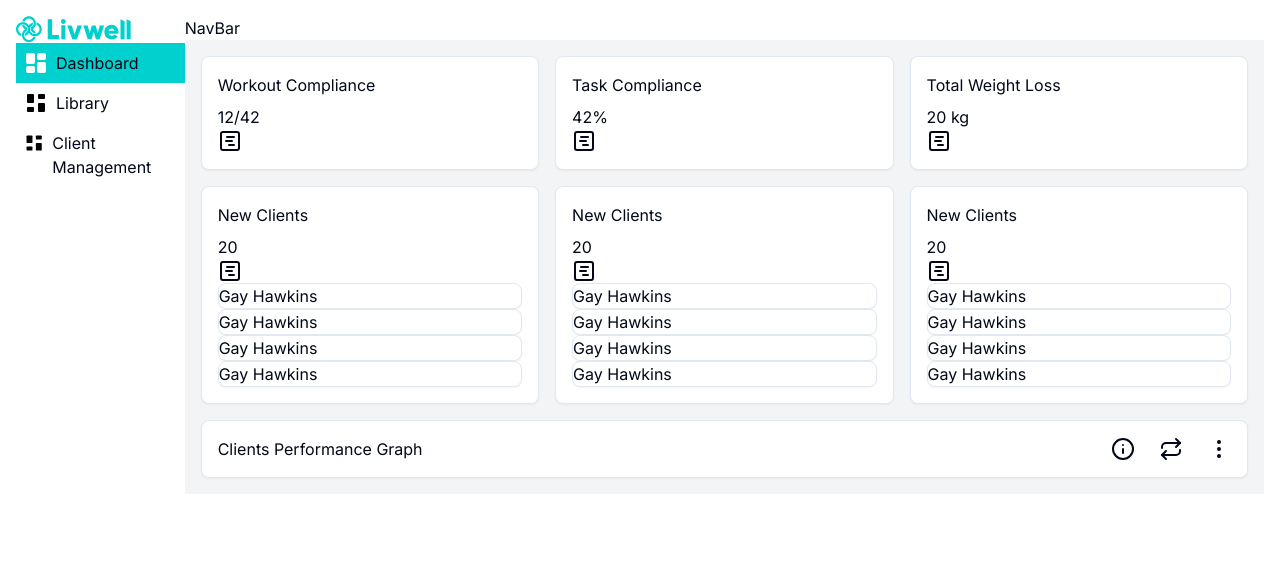
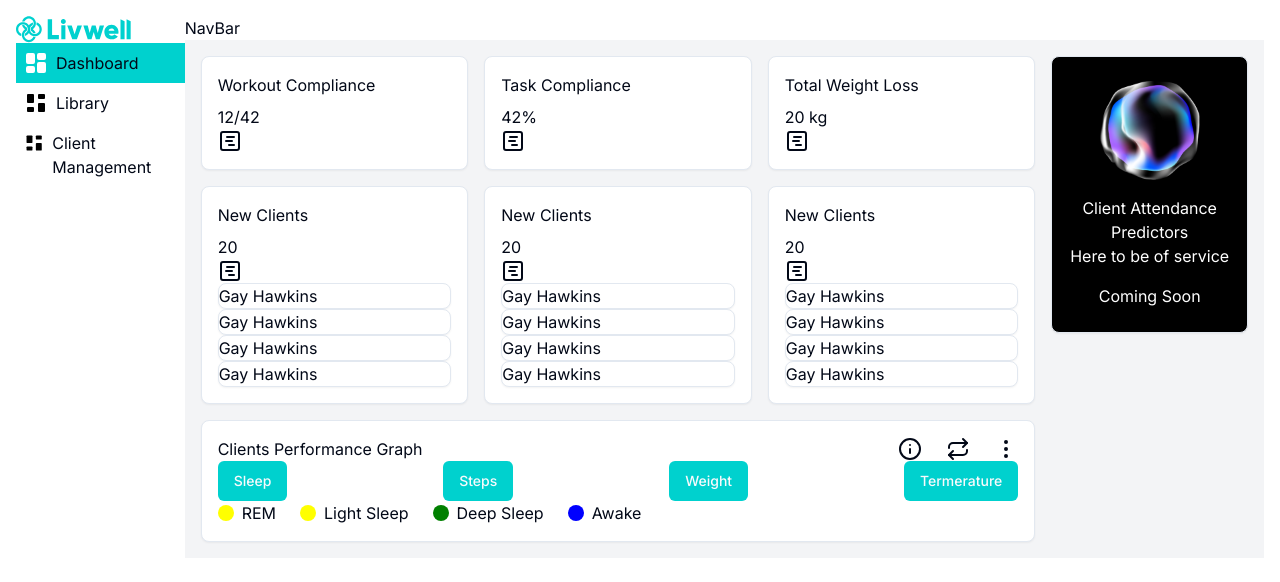
Before and after one commit to MichaelBoyo/lw-task, a Next.js app: page / in a window 1280 px wide. Shown: the top 582 px of the page. Built offline with nearby package versions, Linux system fonts and the light colour scheme.

Commit message:
refactor: Add button component and update graph data layout

```diff
--- a/app/page.tsx
+++ b/app/page.tsx
@@ -2,11 +2,39 @@
 import { Card } from "@/components/ui/card";
 import { MAIN_CARDS_DATA, SECONDARY_CARDS_DATA } from "@/constants/dummy.data";
 import { GanttChartSquare } from "lucide-react";
+import Image from "next/image";
 import React from "react";
 
 const DashBoard = () => {
   return (
     <div className="space-y-4">
+      <div className="grid grid-cols-5 gap-4">
+        <div className="col-span-4 space-y-4">
+          <SectionOne />
+          <SectionTwo />
+          <GraphData />
+        </div>
+        <div>
+          <Card className="bg-black text-white flex flex-col items-center space-y-4 py-6">
+            <Image src="/Asset 3 1.png" height={300} width={100} alt="spiral" />
+
+            <div className=" text-center">
+              <p>Client Attendance Predictors</p>
+              <p>Here to be of service</p>
+            </div>
+
+            <p>Coming Soon</p>
+          </Card>
+        </div>
+      </div>
+    </div>
+  );
+};
+
+export default DashBoard;
+
+const SectionOne = () => {
+  return (
     <div className="grid grid-cols-3 gap-4">
       {MAIN_CARDS_DATA.map((val, index) => (
         <Card key={index} className="p-4">
@@ -18,6 +46,11 @@
         </Card>
       ))}
     </div>
+  );
+};
+
+const SectionTwo = () => {
+  return (
     <div className="grid grid-cols-3 gap-4">
       {SECONDARY_CARDS_DATA.map((val, index) => (
         <Card key={index} className="p-4">
@@ -36,9 +69,5 @@
         </Card>
       ))}
     </div>
-      <GraphData />
-    </div>
   );
 };
-
-export default DashBoard;
--- a/components/graph-data.tsx
+++ b/components/graph-data.tsx
@@ -1,6 +1,7 @@
 import React from "react";
 import { Card } from "./ui/card";
 import { Info, MoreVertical, Repeat } from "lucide-react";
+import { Button } from "./ui/button";
 
 export const GraphData = () => {
   return (
@@ -13,6 +14,44 @@
           <MoreVertical />
         </div>
       </div>
+
+      <div className="flex space-x-2 w-full justify-between">
+        {tabs.map((tab, i) => (
+          <Button key={i}>{tab}</Button>
+        ))}
+      </div>
+      <div className="flex space-x-6">
+        {chartsKeys.map((key, i) => (
+          <div key={i} className="flex items-center space-x-2">
+            <div
+              style={{ background: key.color }}
+              className="h-4 w-4 rounded-full"
+            />
+            <h1>{key.name}</h1>
+          </div>
+        ))}
+      </div>
     </Card>
   );
 };
+
+const tabs = ["Sleep", "Steps", "Weight", "Termerature"];
+
+const chartsKeys = [
+  {
+    name: "REM",
+    color: "yellow",
+  },
+  {
+    name: "Light Sleep",
+    color: "yellow",
+  },
+  {
+    name: "Deep Sleep",
+    color: "green",
+  },
+  {
+    name: "Awake",
+    color: "blue",
+  },
+];
--- /dev/null
+++ b/components/ui/navigation-menu.tsx
@@ -0,0 +1,128 @@
+import * as React from "react"
+import * as NavigationMenuPrimitive from "@radix-ui/react-navigation-menu"
+import { cva } from "class-variance-authority"
+import { ChevronDown } from "lucide-react"
+
+import { cn } from "@/lib/utils"
+
+const NavigationMenu = React.forwardRef<
+  React.ElementRef<typeof NavigationMenuPrimitive.Root>,
+  React.ComponentPropsWithoutRef<typeof NavigationMenuPrimitive.Root>
+>(({ className, children, ...props }, ref) => (
+  <NavigationMenuPrimitive.Root
+    ref={ref}
+    className={cn(
+      "relative z-10 flex max-w-max flex-1 items-center justify-center",
+      className
+    )}
+    {...props}
+  >
+    {children}
+    <NavigationMenuViewport />
+  </NavigationMenuPrimitive.Root>
+))
+NavigationMenu.displayName = NavigationMenuPrimitive.Root.displayName
+
+const NavigationMenuList = React.forwardRef<
+  React.ElementRef<typeof NavigationMenuPrimitive.List>,
+  React.ComponentPropsWithoutRef<typeof NavigationMenuPrimitive.List>
+>(({ className, ...props }, ref) => (
+  <NavigationMenuPrimitive.List
+    ref={ref}
+    className={cn(
+      "group flex flex-1 list-none items-center justify-center space-x-1",
+      className
+    )}
+    {...props}
+  />
+))
+NavigationMenuList.displayName = NavigationMenuPrimitive.List.displayName
+
+const NavigationMenuItem = NavigationMenuPrimitive.Item
+
+const navigationMenuTriggerStyle = cva(
+  "group inline-flex h-10 w-max items-center justify-center rounded-md bg-background px-4 py-2 text-sm font-medium transition-colors hover:bg-accent hover:text-accent-foreground focus:bg-accent focus:text-accent-foreground focus:outline-none disabled:pointer-events-none disabled:opacity-50 data-[active]:bg-accent/50 data-[state=open]:bg-accent/50"
+)
+
+const NavigationMenuTrigger = React.forwardRef<
+  React.ElementRef<typeof NavigationMenuPrimitive.Trigger>,
+  React.ComponentPropsWithoutRef<typeof NavigationMenuPrimitive.Trigger>
+>(({ className, children, ...props }, ref) => (
+  <NavigationMenuPrimitive.Trigger
+    ref={ref}
+    className={cn(navigationMenuTriggerStyle(), "group", className)}
+    {...props}
+  >
+    {children}{" "}
+    <ChevronDown
+      className="relative top-[1px] ml-1 h-3 w-3 transition duration-200 group-data-[state=open]:rotate-180"
+      aria-hidden="true"
+    />
+  </NavigationMenuPrimitive.Trigger>
+))
+NavigationMenuTrigger.displayName = NavigationMenuPrimitive.Trigger.displayName
+
+const NavigationMenuContent = React.forwardRef<
+  React.ElementRef<typeof NavigationMenuPrimitive.Content>,
+  React.ComponentPropsWithoutRef<typeof NavigationMenuPrimitive.Content>
+>(({ className, ...props }, ref) => (
+  <NavigationMenuPrimitive.Content
+    ref={ref}
+    className={cn(
+      "left-0 top-0 w-full data-[motion^=from-]:animate-in data-[motion^=to-]:animate-out data-[motion^=from-]:fade-in data-[motion^=to-]:fade-out data-[motion=from-end]:slide-in-from-right-52 data-[motion=from-start]:slide-in-from-left-52 data-[motion=to-end]:slide-out-to-right-52 data-[motion=to-start]:slide-out-to-left-52 md:absolute md:w-auto ",
+      className
+    )}
+    {...props}
+  />
+))
+NavigationMenuContent.displayName = NavigationMenuPrimitive.Content.displayName
+
+const NavigationMenuLink = NavigationMenuPrimitive.Link
+
+const NavigationMenuViewport = React.forwardRef<
+  React.ElementRef<typeof NavigationMenuPrimitive.Viewport>,
+  React.ComponentPropsWithoutRef<typeof NavigationMenuPrimitive.Viewport>
+>(({ className, ...props }, ref) => (
+  <div className={cn("absolute left-0 top-full flex justify-center")}>
+    <NavigationMenuPrimitive.Viewport
+      className={cn(
+        "origin-top-center relative mt-1.5 h-[var(--radix-navigation-menu-viewport-height)] w-full overflow-hidden rounded-md border bg-popover text-popover-foreground shadow-lg data-[state=open]:animate-in data-[state=closed]:animate-out data-[state=closed]:zoom-out-95 data-[state=open]:zoom-in-90 md:w-[var(--radix-navigation-menu-viewport-width)]",
+        className
+      )}
+      ref={ref}
+      {...props}
+    />
+  </div>
+))
+NavigationMenuViewport.displayName =
+  NavigationMenuPrimitive.Viewport.displayName
+
+const NavigationMenuIndicator = React.forwardRef<
+  React.ElementRef<typeof NavigationMenuPrimitive.Indicator>,
+  React.ComponentPropsWithoutRef<typeof NavigationMenuPrimitive.Indicator>
+>(({ className, ...props }, ref) => (
+  <NavigationMenuPrimitive.Indicator
+    ref={ref}
+    className={cn(
+      "top-full z-[1] flex h-1.5 items-end justify-center overflow-hidden data-[state=visible]:animate-in data-[state=hidden]:animate-out data-[state=hidden]:fade-out data-[state=visible]:fade-in",
+      className
+    )}
+    {...props}
+  >
+    <div className="relative top-[60%] h-2 w-2 rotate-45 rounded-tl-sm bg-border shadow-md" />
+  </NavigationMenuPrimitive.Indicator>
+))
+NavigationMenuIndicator.displayName =
+  NavigationMenuPrimitive.Indicator.displayName
+
+export {
+  navigationMenuTriggerStyle,
+  NavigationMenu,
+  NavigationMenuList,
+  NavigationMenuItem,
+  NavigationMenuContent,
+  NavigationMenuTrigger,
+  NavigationMenuLink,
+  NavigationMenuIndicator,
+  NavigationMenuViewport,
+}
--- a/package.json
+++ b/package.json
@@ -10,6 +10,7 @@
   },
   "dependencies": {
     "@radix-ui/react-avatar": "^1.1.0",
+    "@radix-ui/react-navigation-menu": "^1.2.0",
     "@radix-ui/react-slot": "^1.1.0",
     "class-variance-authority": "^0.7.0",
     "clsx": "^2.1.1",
```
Also changed, not shown: 1 other file (tests, documents, lock files or other folders). Lines whose indentation alone changed are shown as unchanged.
